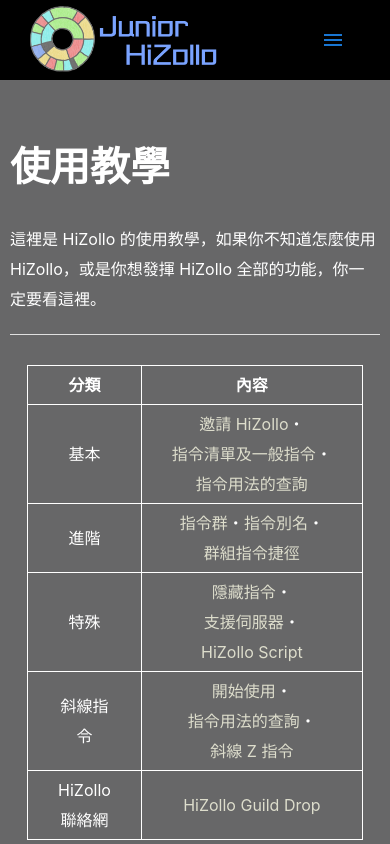
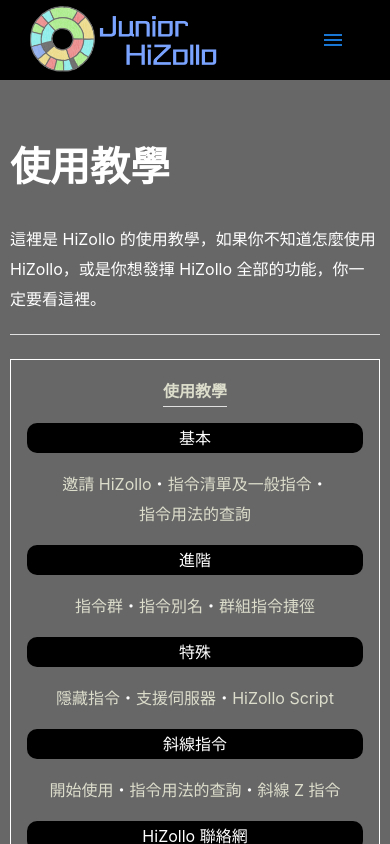
Before and after one commit to HiZollo/website, a Next.js app: page /tutorials in a window 390 px wide. Shown: the top 844 px of the page. Built offline with nearby package versions, Linux system fonts and the light colour scheme.

Commit message:
feature: rewrite tutorial nav for better experience on mobile

```diff
--- a/components/tutorialNav.tsx
+++ b/components/tutorialNav.tsx
@@ -1,92 +1,71 @@
 import type { NextPage } from 'next';
 import Link from 'next/link';
-import { Divider } from '@mui/material'
+import { Grid, Box, Divider } from '@mui/material';
+import React from 'react';
 
 const TutorialNav: NextPage = () => {
   return (
     <>
       <Divider color="white" sx={{ mt: '20px' }} />
-      <table id="tutorial-nav">
-        <thead>
-          <tr>
-            <th>分類</th>
-            <th>內容</th>
-          </tr>
-        </thead>
-        <tbody>
-          <tr>
-            <td>基本</td>
-            <td>
-              <Link href="/tutorials/invite">
-                <a>邀請 HiZollo</a>
-              </Link>・
-              <Link href="/tutorials/commands">
-                <a>指令清單及一般指令</a>
-              </Link>・
-              <Link href="/tutorials/command-help">
-                <a>指令用法的查詢</a>
-              </Link>
-            </td>
-          </tr>
-
-          <tr>
-            <td>進階</td>
-            <td>
-              <Link href="/tutorials/subcommands">
-                <a>指令群</a>
-              </Link>・
-              <Link href="/tutorials/command-aliases">
-                <a>指令別名</a>
-              </Link>・
-              <Link href="/tutorials/subcommand-shortcuts">
-                <a>群組指令捷徑</a>
-              </Link>
-            </td>
-          </tr>
-
-          <tr>
-            <td>特殊</td>
-            <td>
-              <Link href="/tutorials/hidden-commands">
-                <a>隱藏指令</a>
-              </Link>・
-              <Link href="/tutorials/support-server">
-                <a>支援伺服器</a>
-              </Link>・
-              <Link href="/tutorials/hzscript">
-                <a>HiZollo Script</a>
-              </Link>
-            </td>
-          </tr>
-
-          <tr>
-            <td>斜線指令</td>
-            <td>
-              <Link href="/tutorials/slash-start">
-                <a>開始使用</a>
-              </Link>・
-              <Link href="/tutorials/slash-help">
-                <a>指令用法的查詢</a>
-              </Link>・
-              <Link href="/tutorials/slash-z-command">
-                <a>斜線 Z 指令</a>
-              </Link>
-            </td>
-          </tr>
-
-          <tr>
-            <td>HiZollo 聯絡網</td>
-            <td>
-              <Link href="/tutorials/guildrop">
-                <a>HiZollo Guild Drop</a>
-              </Link>
-            </td>
-          </tr>
-        </tbody>
-      </table>
+      <Grid id="tutorial-nav" container border="1px solid white" direction="column" alignItems="center" maxWidth={1000} mt={3} mx="auto" px={2}>
+        <Grid item p={2}>
+          <Link href="/tutorials"><a><strong>使用教學</strong></a></Link>
+          <Divider color="white" />
+        </Grid>
+        {createTutorialList("基本", [
+          { href: '/tutorials/invite', text: "邀請 HiZollo" },
+          { href: '/tutorials/commands', text: "指令清單及一般指令" },
+          { href: '/tutorials/command-help', text: "指令用法的查詢" }
+        ])}
+        {createTutorialList("進階", [
+          { href: '/tutorials/subcommands', text: "指令群" },
+          { href: '/tutorials/command-aliases', text: "指令別名" },
+          { href: '/tutorials/subcommand-shortcuts', text: "群組指令捷徑" }
+        ])}
+        {createTutorialList("特殊", [
+          { href: '/tutorials/hidden-commands', text: "隱藏指令" },
+          { href: '/tutorials/support-server', text: "支援伺服器" },
+          { href: '/tutorials/hzscript', text: "HiZollo Script" }
+        ])}
+        {createTutorialList("斜線指令", [
+          { href: '/tutorials/slash-start', text: "開始使用" },
+          { href: '/tutorials/slash-help', text: "指令用法的查詢" },
+          { href: '/tutorials/slash-z-command', text: "斜線 Z 指令" }
+        ])}
+        {createTutorialList("HiZollo 聯絡網", [
+          { href: '/tutorials/guildrop', text: "HiZollo Guild Drop" }
+        ])}
+      </Grid>
     </>
   );
 }
 
+interface TutorialListItem {
+  href?: string,
+  text: string
+}
 
+function createTutorialList(title: string, props: TutorialListItem[]) {
+  return (
+    <Grid item container direction="column" alignItems="center" justifyContent="center" width="100%">
+      <Box width="100%" textAlign="center" borderRadius="10px" sx={{ backgroundColor: 'black' }}>
+        {title}
+      </Box>
+      <Box p={2}>
+        {
+          props.map((v, i) => {
+            return (
+              <React.Fragment key={i}>
+                { i == 0 ? '' : '・'}
+                <Link href={v.href ?? '###'}>
+                  <a>{v.text}</a>
+                </Link>
+              </React.Fragment>
+            );
+          })
+        }
+      </Box>
+    </Grid>
+  );
+}
 export default TutorialNav;
--- a/pages/tutorials/index.tsx
+++ b/pages/tutorials/index.tsx
@@ -13,4 +13,5 @@
     </>
   );
 }
+
 export default Tutorials;
--- a/styles/globals.css
+++ b/styles/globals.css
@@ -148,16 +148,7 @@
 }
 
 #tutorial-nav {
-  width: 80vw;
-  margin: 30px auto;
-  border: 1px white solid;
-  border-collapse: collapse;
-}
-
-#tutorial-nav th, #tutorial-nav td {
   text-align: center;
-  padding: 4px 30px;
-  border: 1px white solid;
 }
 
 #tutorial-nav a {
```
